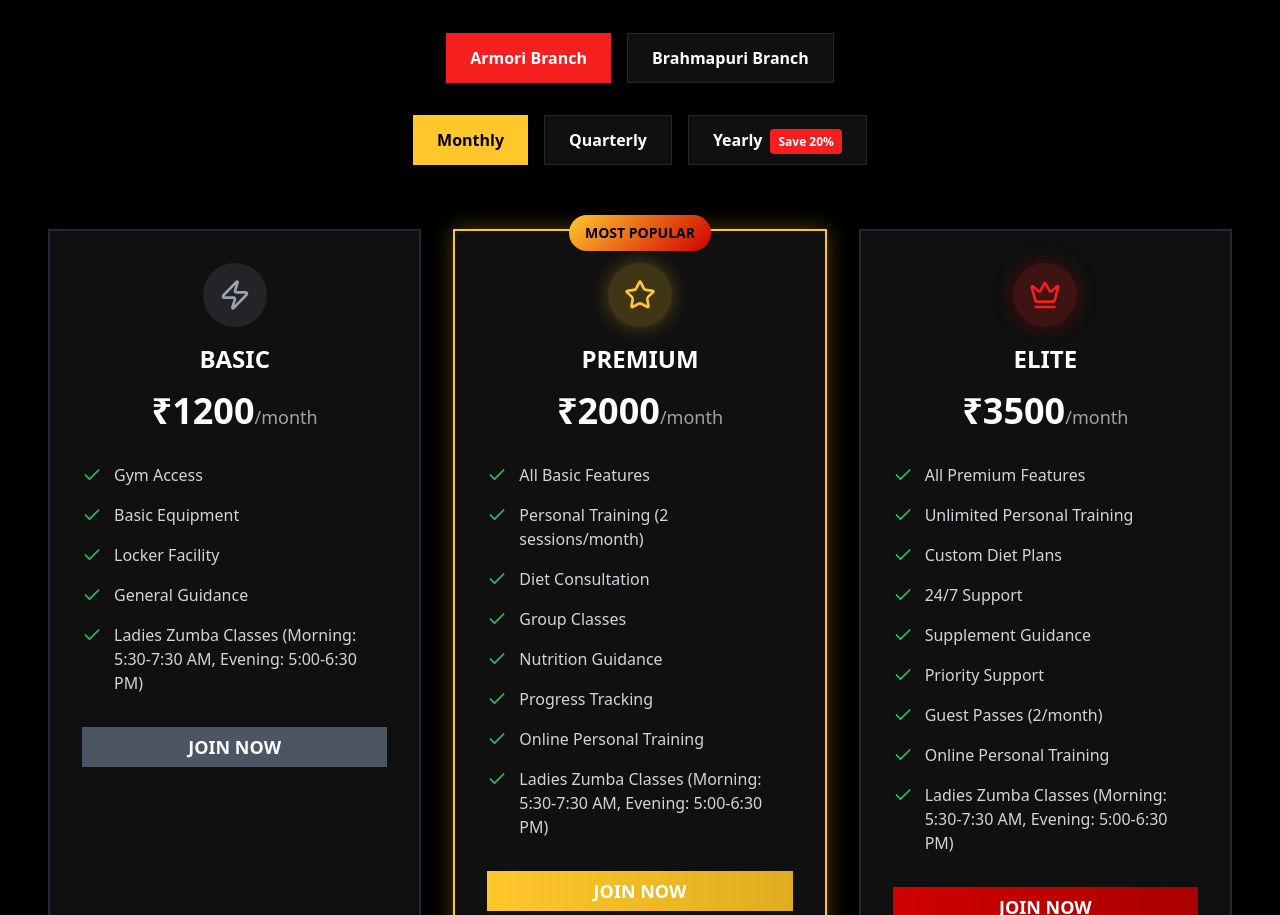
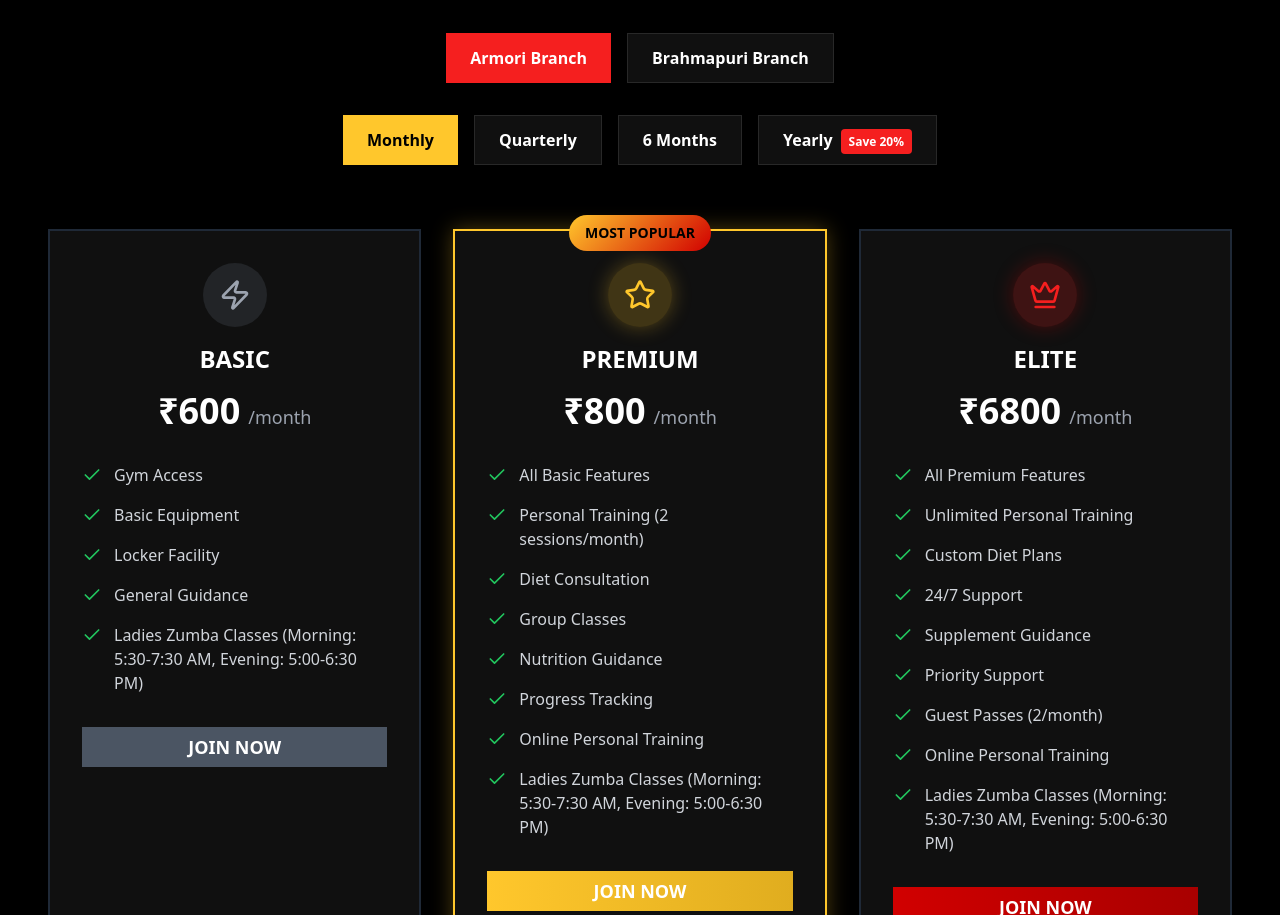
Before and after one commit to SuhasDhawale/uni5Fitness, a Next.js app: page / in a window 1280 px wide. Shown: the part 4409-5324 px from the top of the page. Built offline with nearby package versions, Linux system fonts and the light colour scheme.

Commit message:
corrected prices

```diff
--- a/components/membership-plans.tsx
+++ b/components/membership-plans.tsx
@@ -4,12 +4,15 @@ import { useState } from "react"
 import { Check, Star, Crown, Zap } from "lucide-react"
 import { Button } from "@/components/ui/button"
 
+type BranchKey = "armori" | "brahmapuri"
+type DurationKey = "monthly" | "quarterly" | "sixMonth" | "yearly"
+
 export default function MembershipPlans() {
-  const [selectedDuration, setSelectedDuration] = useState("monthly")
-  const [selectedBranch, setSelectedBranch] = useState("armori") // Default to Armori
+  const [selectedDuration, setSelectedDuration] = useState<DurationKey>("monthly")
+  const [selectedBranch, setSelectedBranch] = useState<BranchKey>("armori") // Default to Armori
 
   // Branch-specific WhatsApp numbers
-  const branchContacts = {
+  const branchContacts: Record<BranchKey, string> = {
     armori: "917020747820",
     brahmapuri: "919403235684",
   }
@@ -21,6 +24,13 @@ export default function MembershipPlans() {
     window.open(`https://wa.me/${whatsappNumber}?text=${encodeURIComponent(message)}`, "_blank")
   }
 
+  /* -------------------------
+     Exact prices you provided
+     -------------------------
+     Durations: 1 month, 3 months (quarterly), 6 months, yearly
+     Armori: exact values as supplied
+     Brahmapuri: premium exact as supplied; elite = premium + 6000 per MONTH ( => multiply months)
+  */
   const plans = {
     basic: {
       name: "BASIC",
@@ -33,10 +43,12 @@ export default function MembershipPlans() {
         "General Guidance",
         "Ladies Zumba Classes (Morning: 5:30-7:30 AM, Evening: 5:00-6:30 PM)",
       ],
+      // Basic exists only for Armori per your instructions (no brahmapuri basic)
       prices: {
-        monthly: { armori: 1200, brahmapuri: 1200 },
-        quarterly: { armori: 3200, brahmapuri: 2500 },
-        yearly: { armori: 12000, brahmapuri: 7000 },
+        monthly: { armori: 600 },
+        quarterly: { armori: 1800 },
+        sixMonth: { armori: 3900 },
+        yearly: { armori: 6500 },
       },
     },
     premium: {
@@ -54,10 +66,12 @@ export default function MembershipPlans() {
         "Online Personal Training",
         "Ladies Zumba Classes (Morning: 5:30-7:30 AM, Evening: 5:00-6:30 PM)",
       ],
+      // Premium: exact values you gave
       prices: {
-        monthly: { armori: 2000, brahmapuri: 2000 },
-        quarterly: { armori: 5500, brahmapuri: 4500 },
-        yearly: { armori: 20000, brahmapuri: 15000 },
+        monthly: { armori: 800, brahmapuri: 1200 },
+        quarterly: { armori: 2400, brahmapuri: 2500 },
+        sixMonth: { armori: 4500, brahmapuri: 4500 },
+        yearly: { armori: 8000, brahmapuri: 7000 },
       },
     },
     elite: {
@@ -75,17 +89,41 @@ export default function MembershipPlans() {
         "Online Personal Training",
         "Ladies Zumba Classes (Morning: 5:30-7:30 AM, Evening: 5:00-6:30 PM)",
       ],
+      // Armori elite exact values (you provided)
       prices: {
-        monthly: { armori: 3500, brahmapuri: 6000 },
-        quarterly: { armori: 9000, brahmapuri: 16000 },
-        yearly: { armori: 32000, brahmapuri: 60000 },
+        monthly: { armori: 6800 },
+        quarterly: { armori: 18000 },
+        sixMonth: { armori: 37999 },
+        yearly: { armori: 70000 },
+        // brahmapuri elite will be computed dynamically (premium + 6000 per month)
       },
     },
   }
 
+  // helper: months count per duration key
+  const monthsCount: Record<DurationKey, number> = {
+    monthly: 1,
+    quarterly: 3,
+    sixMonth: 6,
+    yearly: 12,
+  }
+
+  // compute brahmapuri elite prices = brahmapuri premium + 6000 * months
+  const computeBrahmapuriElitePrice = (dur: DurationKey) => {
+    const premiumObj = (plans.premium.prices as any)[dur]
+    const prem = premiumObj?.brahmapuri
+    if (typeof prem === "number") {
+      const months = monthsCount[dur]
+      return prem + 6000 * months
+    }
+    return null
+  }
+
+  // list of durations to render (keeps your original labels and style)
   const durations = [
     { key: "monthly", label: "Monthly" },
     { key: "quarterly", label: "Quarterly" },
+    { key: "sixMonth", label: "6 Months" },
     { key: "yearly", label: "Yearly", discount: "Save 20%" },
   ]
 
@@ -93,6 +131,35 @@ export default function MembershipPlans() {
     { key: "armori", label: "Armori Branch" },
     { key: "brahmapuri", label: "Brahmapuri Branch" },
   ]
+
+  // get price for plan key + duration + branch
+  function getPrice(planKey: keyof typeof plans, dur: DurationKey, branch: BranchKey): number | null {
+    const plan = (plans as any)[planKey]
+    if (!plan) return null
+    // special: brahmapuri elite computed using premium + 6000 per month
+    if (planKey === "elite" && branch === "brahmapuri") {
+      const v = computeBrahmapuriElitePrice(dur)
+      return typeof v === "number" ? v : null
+    }
+    // basic has only armori — for brahmapuri basic should be null
+    const durObj = plan.prices[dur]
+    if (!durObj) return null
+    const val = durObj[branch]
+    return typeof val === "number" ? val : null
+  }
+
+  // For yearly: produce a fake original (cut) price computed from final price.
+  // original = Math.round(final * factor) where factor is random in [1.25, 1.40]
+  // discountPercent = rounded percentage from original -> final
+  function makeFakeOriginal(finalPrice: number) {
+    const factor = Math.random() * (1.40 - 1.25) + 1.25
+    const original = Math.round(finalPrice * factor)
+    const percent = Math.round(((original - finalPrice) / original) * 100)
+    return { original, percent }
+  }
+
+  // Which plans to show per branch
+  const availablePlans = selectedBranch === "armori" ? ["basic", "premium", "elite"] : ["premium", "elite"]
 
   return (
     <section id="membership" className="py-12 md:py-20 gradient-primary">
@@ -106,12 +173,12 @@ export default function MembershipPlans() {
             professional trainers and modern equipment.
           </p>
 
-          {/* Branch Selector - Mobile First */}
+          {/* Branch Selector - unchanged classes */}
           <div className="flex flex-wrap justify-center gap-3 md:gap-4 mb-6 md:mb-8">
             {branches.map((branch) => (
               <button
                 key={branch.key}
-                onClick={() => setSelectedBranch(branch.key)}
+                onClick={() => setSelectedBranch(branch.key as BranchKey)}
                 className={`px-5 md:px-6 py-3 md:py-3 rounded-lg font-semibold transition-all transform hover:scale-105 text-sm md:text-base ${
                   selectedBranch === branch.key
                     ? "bg-red-500 text-white glow-red shadow-lg"
@@ -123,12 +190,12 @@ export default function MembershipPlans() {
             ))}
           </div>
 
-          {/* Duration Selector */}
+          {/* Duration Selector (added 6-month option) */}
           <div className="flex flex-wrap justify-center gap-3 md:gap-4">
             {durations.map((duration) => (
               <button
                 key={duration.key}
-                onClick={() => setSelectedDuration(duration.key)}
+                onClick={() => setSelectedDuration(duration.key as DurationKey)}
                 className={`px-5 md:px-6 py-3 md:py-3 rounded-lg font-semibold transition-all transform hover:scale-105 text-sm md:text-base ${
                   selectedDuration === duration.key
                     ? "bg-yellow-500 text-black glow-yellow shadow-lg"
@@ -144,10 +211,19 @@ export default function MembershipPlans() {
           </div>
         </div>
 
+        {/* Plan cards (structure & classes kept identical) */}
         <div className="grid md:grid-cols-2 lg:grid-cols-3 gap-6 md:gap-8">
-          {Object.entries(plans).map(([key, plan]) => (
+          {availablePlans.map((planKey) => {
+            const plan = (plans as any)[planKey]
+            const price = getPrice(planKey as any, selectedDuration, selectedBranch)
+            if (price === null) return null
+
+            const isYearly = selectedDuration === "yearly"
+            const fake = isYearly ? makeFakeOriginal(price) : null
+
+            return (
               <div
-              key={key}
+                key={planKey}
                 className={`relative glass-effect rounded-lg p-6 md:p-8 border-2 transition-all duration-300 card-hover ${
                   plan.popular ? "border-yellow-500 glow-yellow" : "border-gray-800 hover:border-gray-700"
                 }`}
@@ -179,25 +255,44 @@ export default function MembershipPlans() {
                     />
                   </div>
                   <h3 className="text-xl md:text-2xl font-bold text-white mb-4">{plan.name}</h3>
+
+                  {/* Price display: yearly shows fake original (crossed) + final price & discount% */}
+                  {isYearly ? (
+                    <div className="flex flex-col items-center gap-1">
+                      <div className="flex items-center gap-2">
+                        <span className="text-gray-400 line-through">₹{fake!.original}</span>
+                        <span className="text-3xl md:text-4xl font-bold text-white">₹{price}</span>
+                      </div>
+                      <div className="text-green-400 text-sm font-semibold">{fake!.percent}% OFF</div>
+                    </div>
+                  ) : (
                     <div className="text-3xl md:text-4xl font-bold text-white mb-2">
-                  ₹{plan.prices[selectedDuration][selectedBranch]}
-                  <span className="text-base md:text-lg text-gray-400 font-normal">
-                    /{selectedDuration === "yearly" ? "year" : selectedDuration === "quarterly" ? "quarter" : "month"}
+                      ₹{price}
+                      <span className="text-base md:text-lg text-gray-400 font-normal ml-2">
+                        /{selectedDuration === "monthly" ? "month" : selectedDuration === "quarterly" ? "quarter" : "6 months"}
                       </span>
                     </div>
+                  )}
                 </div>
 
                 <ul className="space-y-3 md:space-y-4 mb-6 md:mb-8">
-                {plan.features.map((feature, index) => (
+                  {plan.features.map((feature: string, index: number) => (
                     <li key={index} className="flex items-start space-x-3">
                       <Check className="w-5 h-5 text-green-500 flex-shrink-0 mt-0.5" />
                       <span className="text-gray-300 text-sm md:text-base">{feature}</span>
                     </li>
                   ))}
+
+                  {isYearly && (
+                    <li className="flex items-start space-x-3">
+                      <Check className="w-5 h-5 text-green-500 flex-shrink-0 mt-0.5" />
+                      <span className="text-gray-300 text-sm md:text-base">Includes 1 extra month free (yearly)</span>
+                    </li>
+                  )}
                 </ul>
 
                 <Button
-                onClick={() => handleJoinNow(plan.name, plan.prices[selectedDuration][selectedBranch])}
+                  onClick={() => handleJoinNow(plan.name, price)}
                   className={`w-full py-3 text-base md:text-lg font-semibold transition-all transform hover:scale-105 ${
                     plan.color === "yellow"
                       ? "btn-primary"
@@ -209,7 +304,8 @@ export default function MembershipPlans() {
                   JOIN NOW
                 </Button>
               </div>
-          ))}
+            )
+          })}
         </div>
 
         <div className="mt-8 md:mt-12 text-center">
```
Lines whose indentation alone changed are shown as unchanged.
